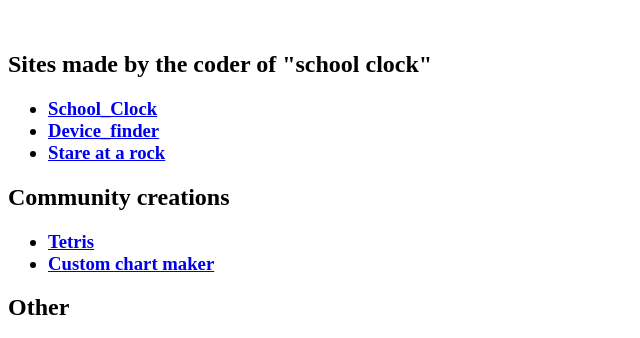
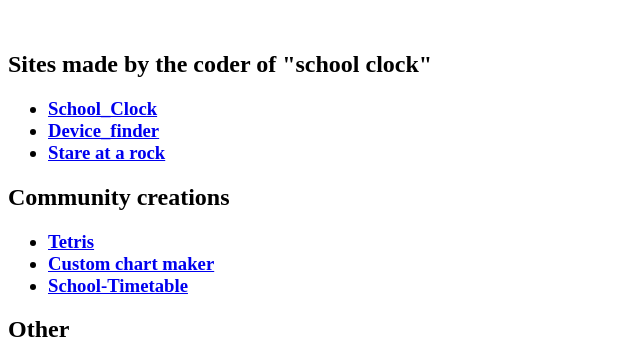
Before and after one commit to Arwining/Learning-tool-hub, a plain HTML site: page index.html in a window 1280 px wide. Shown: the part 101-439 px from the top of the page, without its empty margins (0-640 px from the left). Drawn offline with Linux system fonts and the light colour scheme.

Commit message:
Fix HTML structure and add new content

```diff
--- a/index.html
+++ b/index.html
@@ -19,6 +19,7 @@
 <ul>
 <li><a href="https://vinnyneko.github.io/Tetris/">Tetris</a></li>
 <li><a href="https://shindo7.github.io/Custom-Chart-Maker">Custom chart maker</a></li>
+<li><a href="https://vinnyneko.github.io/School-Timetable/">School-Timetable</a></li>
 </ul>
 </h3>
 <h2>Other</h2>
```
